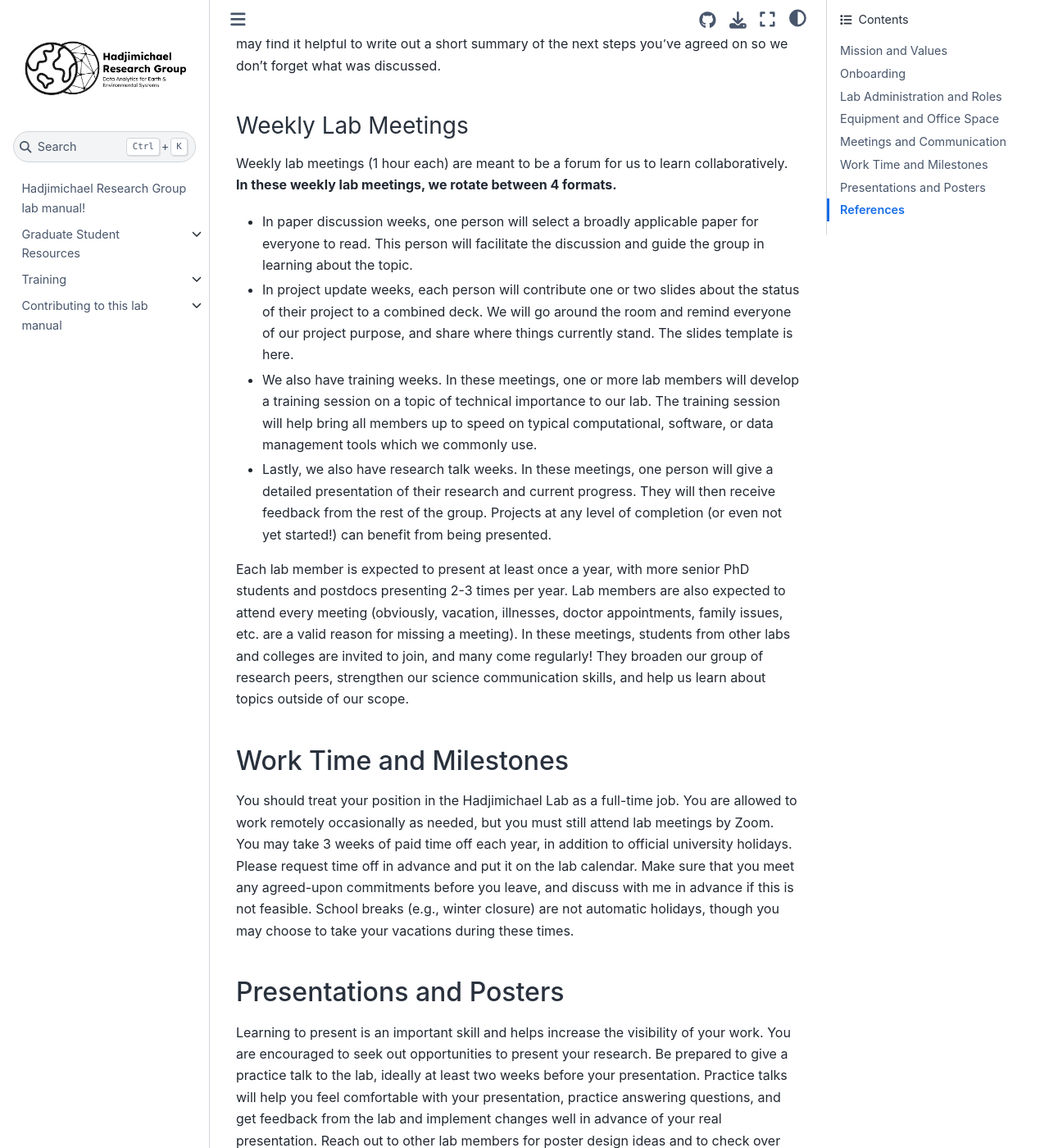
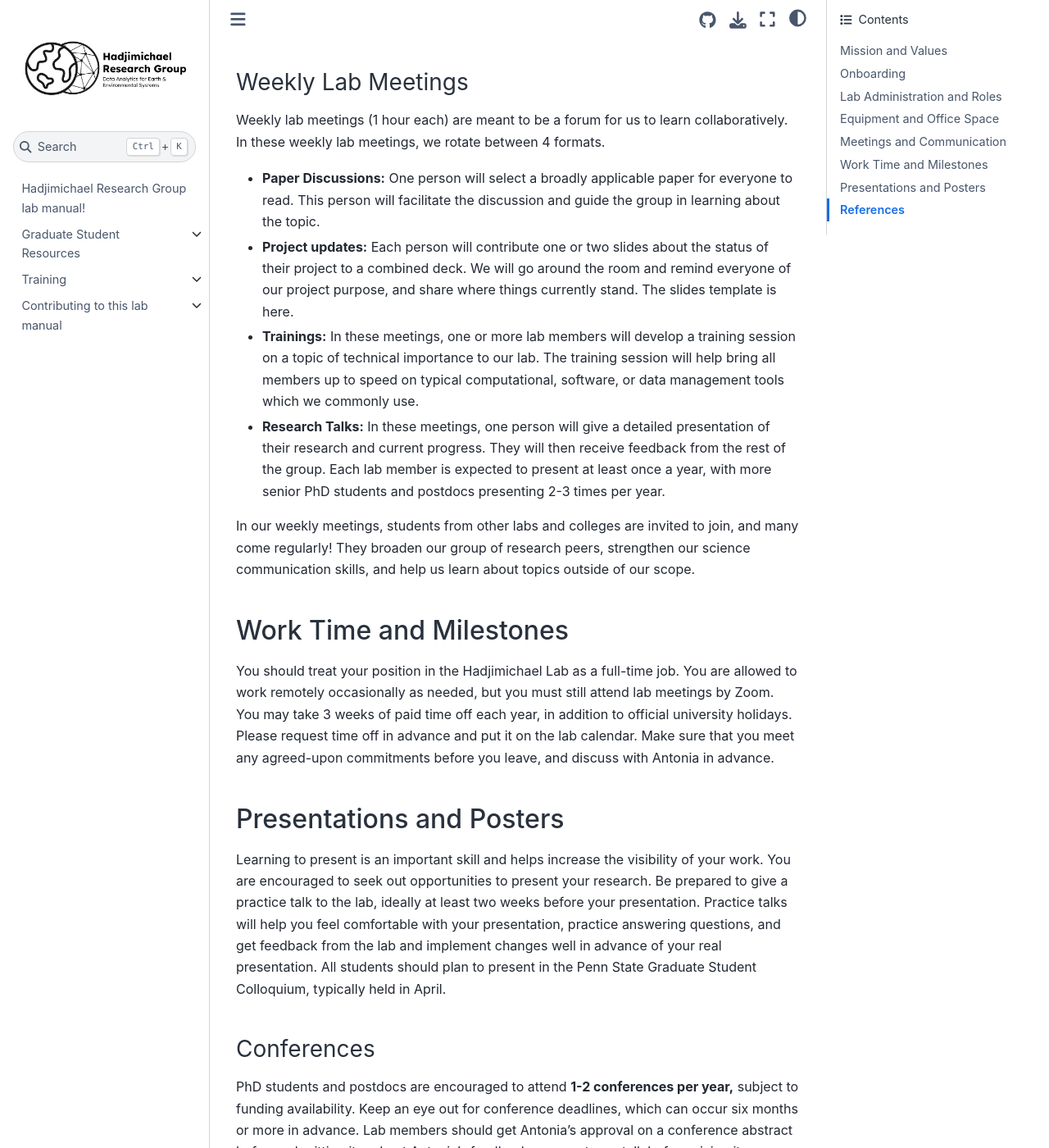
Before and after one commit to HadjimichaelResearchGroup/HadjimichaelResearchGroup.github.io, a Jupyter Book: the page built from docs/Onboarding/LabOnboarding.md, in a window 1280 px wide and 1400 px high, scrolled down 3708 px. Shown: the whole window at 82% size. Built offline with Jupyter Book 1.0.4 settings and Sphinx 7.4.7 and the Sphinx Book theme 1.1.4, drawn with Linux system fonts in a browser that asks for light colours; some of the changed text lies outside the part shown.

Commit message:
Update LabOnboarding.md
Edits to language

```diff
--- a/docs/Onboarding/LabOnboarding.md
+++ b/docs/Onboarding/LabOnboarding.md
@@ -1,5 +1,5 @@
 ## Welcome to the Lab!
-As a member of the Hadjimichael lab group, you'll learn a lot, pick up new skills, make new friends, and have a lot of fun. This lab manual provides some background on our group and how we do research. We will update this document as a team regularly and welcome suggestions at any time.
+We're glad you've joined us! This document will provide some background for how we operate as a group.
 
 ### Mission and Values
 The Hadjimichael Lab is a team of interdisciplinary scientists investigating complex human-Earth systems. In particular, many of us focus on water resources and deeply uncertain systems.
@@ -24,7 +24,7 @@
 Create a list of personal and/or professional goals to be reviewed with Antonia.
 
 #### Slack
-We have a group Slack channel that we use to stay in touch, both on work projects and social. It is especially important to be active on Slack as this will be our primary day-to-day mode of building community and communication. We use Slack for quick day-to-day communication. If you need feedback from Antonia on something or have a document for review, sending it via Slack is often the fastest way to receive feedback.
+We have a group Slack channel that we use to stay in touch, both on work and social activities. It is important to be active on Slack as this will be our primary mode of communication. We use Slack for quick day-to-day communication. If you need feedback from Antonia on something or have a document for review, sending it via Slack is often the fastest way to receive feedback.
 
 #### OneDrive [Here](https://pennstateoffice365-my.sharepoint.com/personal/azh5924_psu_edu/_layouts/15/onedrive.aspx?id=%2Fpersonal%2Fazh5924%5Fpsu%5Fedu%2FDocuments%2FHadjimichael%20Group%20Materials&FolderCTID=0x0120008952A82476B1E345A8ED3169A878FA45&view=0)
 The OneDrive is a shared drive where all important lab documents are kept. You can share documents with Antonia here, keep your weekly meeting slides here, and access past trainings here.
@@ -69,29 +69,25 @@
 - Slides on research content (or professional development content) that you want feedback on. For example, if you want feedback on choosing a research method, you should use your report to give Antonia background on: your research question, the status of current research design decisions, the specific methodological decision you want feedback on, proposed options you are considering, the pros and cons of each option etc.
 - Proposed next steps for the following week
 
-While your report does not need to be a polished presentation, it should be easy to follow as you talk through your research progress with Antonia. It is your responsibility to set the agenda, come prepared for each meeting, and lead the meeting. After the meeting, you may find it helpful to write out a short summary of the next steps you’ve agreed on so we don’t forget what was discussed.
+While your report does not need to be a polished presentation, it should be easy to follow as you talk through your research progress with Antonia. **It is your responsibility to set the agenda, come prepared for each meeting, and lead the meeting.** After the meeting, you may find it helpful to write out a short summary of the next steps you’ve agreed on so we don’t forget what was discussed.
 
 #### Weekly Lab Meetings
-Weekly lab meetings (1 hour each) are meant to be a forum for us to learn collaboratively. **In these weekly lab meetings, we rotate between 4 formats.**
-- In paper discussion weeks, one person will select a broadly applicable paper for everyone to read. This person will facilitate the discussion and guide the group in learning about the topic.
-- In project update weeks, each person will contribute one or two slides about the status of their project to a combined deck. We will go around the room and remind everyone of our project purpose, and share where things currently stand. The slides template is here.
-- We also have training weeks. In these meetings, one or more lab members will develop a training session on a topic of technical importance to our lab. The training session will help bring all members up to speed on typical computational, software, or data management tools which we commonly use.
-- Lastly, we also have research talk weeks. In these meetings, one person will give a detailed presentation of their research and current progress. They will then receive feedback from the rest of the group. Projects at any level of completion (or even not yet started!) can benefit from being presented.
+Weekly lab meetings (1 hour each) are meant to be a forum for us to learn collaboratively. In these weekly lab meetings, we rotate between 4 formats.
+- **Paper Discussions:** One person will select a broadly applicable paper for everyone to read. This person will facilitate the discussion and guide the group in learning about the topic.
+- **Project updates:** Each person will contribute one or two slides about the status of their project to a combined deck. We will go around the room and remind everyone of our project purpose, and share where things currently stand. The slides template is here.
+- **Trainings:** In these meetings, one or more lab members will develop a training session on a topic of technical importance to our lab. The training session will help bring all members up to speed on typical computational, software, or data management tools which we commonly use.
+- **Research Talks:** In these meetings, one person will give a detailed presentation of their research and current progress. They will then receive feedback from the rest of the group. Each lab member is expected to present at least once a year, with more senior PhD students and postdocs presenting 2-3 times per year.
 
-Each lab member is expected to present at least once a year, with more senior PhD students and postdocs presenting 2-3 times per year. Lab members are also expected to attend every meeting (obviously, vacation, illnesses, doctor appointments, family issues, etc. are a valid reason for missing a meeting).
-In these meetings, students from other labs and colleges are invited to join, and many come regularly! They broaden our group of research peers, strengthen our science communication skills, and help us learn about topics outside of our scope.
+In our weekly meetings, students from other labs and colleges are invited to join, and many come regularly! They broaden our group of research peers, strengthen our science communication skills, and help us learn about topics outside of our scope.
 
 ### Work Time and Milestones
-You should treat your position in the Hadjimichael Lab as a full-time job. You are allowed to work remotely occasionally as needed, but you must still attend lab meetings by Zoom. You may take 3 weeks of paid time off each year, in addition to official university holidays. Please request time off in advance and put it on the lab calendar. Make sure that you meet any agreed-upon commitments before you leave, and discuss with me in advance if this is not feasible. School breaks (e.g., winter closure) are not automatic holidays, though you may choose to take your vacations during these times.
+You should treat your position in the Hadjimichael Lab as a full-time job. You are allowed to work remotely occasionally as needed, but you must still attend lab meetings by Zoom. You may take 3 weeks of paid time off each year, in addition to official university holidays. Please request time off in advance and put it on the lab calendar. Make sure that you meet any agreed-upon commitments before you leave, and discuss with Antonia in advance.
 
 ### Presentations and Posters
-Learning to present is an important skill and helps increase the visibility of your work. You are  encouraged to seek out opportunities to present your research. Be prepared to give a practice talk to the lab, ideally at least two weeks before your presentation. Practice talks will help you feel comfortable with your presentation, practice answering questions, and get feedback from the lab and implement changes well in advance of your real presentation. Reach out to other lab members for poster design ideas and to check over your first drafts. Antonia will typically review your poster before you print it.
-**All students should plan to present in the Penn State Graduate Student Colloquium, typically held in April.**
+Learning to present is an important skill and helps increase the visibility of your work. You are  encouraged to seek out opportunities to present your research. Be prepared to give a practice talk to the lab, ideally at least two weeks before your presentation. Practice talks will help you feel comfortable with your presentation, practice answering questions, and get feedback from the lab and implement changes well in advance of your real presentation. All students should plan to present in the Penn State Graduate Student Colloquium, typically held in April.
 
 #### Conferences
-PhD students and postdocs are encouraged to attend **1-2 conferences per year,** subject to funding availability. Keep an eye out for conference deadlines, which can occur six months or more in advance. Your conference strategy will depend on your specific research project and plans after graduation. It is a good idea to put your conference plans in your Individual Development Plan each year.
-Lab members should get Antonia’s approval on a conference abstract before submitting it and get Antonia’s feedback on a poster or talk before giving it. Give her plenty of time to review it (see deadlines policy), especially when multiple lab members are attending the same conference and also need feedback.
-Networking is an important part of the conference experience, and should be planned in advance.
+PhD students and postdocs are encouraged to attend **1-2 conferences per year,** subject to funding availability. Keep an eye out for conference deadlines, which can occur six months or more in advance. Lab members should get Antonia’s approval on a conference abstract before submitting it and get Antonia’s feedback on a poster or talk before giving it.
 
 ### References
 This lab manual borrows heavily from excellent manuals created by Sarah Fletcher, Morgan Edwards, Meagan Mauter, Casey terHorst, Alex Konings, and Mariam Aly .
```
